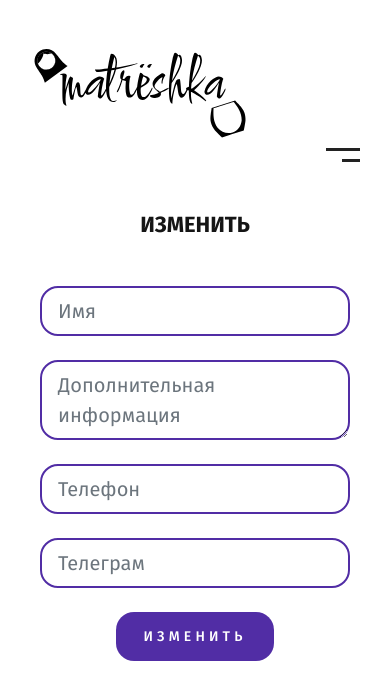
After one commit to deisof/IT-FEST2022, a Flask app: template templates/change.html in a window 390 px wide. The commit adds this page. Shown: the top 700 px of the page. Run offline with Flask 2, Linux system fonts and the light colour scheme; the template is opened without the code that fills it, so the values that code supplies are empty; some libraries are stand-ins or nearby versions.

Commit message:
аудцд

```diff
--- a/data/card_api.py
+++ b/data/card_api.py
@@ -30,6 +30,10 @@ def catalog():
 @blueprint.route("/add_card", methods=['GET', 'POST'])
 def add_card():
     return render_template("add_card.html")
+
+@blueprint.route("/change", methods=['GET', 'POST'])
+def change():
+    return render_template("change.html")
 
 
 # @blueprint.route("/shop", methods=['GET', 'POST'])
--- a/templates/add_card.html
+++ b/templates/add_card.html
@@ -31,7 +31,7 @@
             <div class="col-md-6">
                 <div class="add_card_block center-block-right">
                     <form action="">
-                        <textarea class="form-control form-control form-control-lg col-6 my-4" placeholder="Дополнительная информация"s></textarea>
+                        <textarea class="form-control form-control form-control-lg col-6 my-4" placeholder="Дополнительная информация"></textarea>
                         <button class="btn button-purple">Подтвердить</button>
                     </form>
                 </div>
--- /dev/null
+++ b/templates/change.html
@@ -0,0 +1,73 @@
+<!DOCTYPE html>
+<html lang="en">
+
+<head>
+    <meta charset="UTF-8">
+    <meta http-equiv="X-UA-Compatible" content="IE=edge">
+    <meta name="viewport" content="width=device-width, initial-scale=1.0">
+    <title>Matrёshka | Изменение</title>
+    <link rel="preconnect" href="https://fonts.googleapis.com">
+    <link rel="preconnect" href="https://fonts.gstatic.com" crossorigin>
+    <link href="https://fonts.googleapis.com/css2?family=Fira+Sans:wght@400;500;700&display=swap" rel="stylesheet">
+    <link rel="stylesheet" href="/static/css/bootstrap.min.css">
+    <link rel="stylesheet" href="/static/css/owl.carousel.min.css">
+    <link rel="stylesheet" href="/static/css/owl.theme.default.min.css">
+    <link rel="stylesheet" href="/static/css/main.css">
+</head>
+
+<body>
+
+    <container>
+        <div class="row">
+            <div class="col-md-6">
+
+                {% include 'header.html' %}
+
+
+                <!-- Main -->
+
+                <div class="container">
+                    <div class="reg">
+                        <div class="row d-flex justify-content-center align-items-center h-100">
+                            <div class="col-12 col-md-12 col-lg-12 col-xl-8">
+                                <div class="card-body text-center">
+                                    <h3 class="fw-bold mb-5 text-center text-uppercase">Изменить</h3>
+                                    <form method="POST" action="registration">
+                                        <input type="name" name="name" id=""
+                                            class="form-control form-control-lg col-sm-12 mb-4" placeholder="Имя" />
+                                        <textarea type="info" name="info" id=""
+                                            class="form-control form-control form-control-lg col-12 my-4" placeholder="Дополнительная информация"></textarea>
+                                        <input type="phone" name="phone" id=""
+                                            class="form-control form-control-lg col-sm-12 mb-4" placeholder="Телефон" />
+                                        <input type="text" name="text" id=""
+                                            class="form-control form-control-lg col-sm-12 mb-4" placeholder="Телеграм" />
+                                        <button class="btn button-purple col-sm-12 mb-4" type="submit"
+                                            name="register">Изменить</button>
+                                    </form>
+
+
+                                </div>
+                            </div>
+                        </div>
+                    </div>
+                </div>
+            </div>
+            <div class="col-md-6 d-none d-xs-none d-sm-none d-md-block d-lg-block d-xl-block d-x xl-block be-static">
+                <div class="paint">
+                </div>
+            </div>
+        </div>
+    </container>
+
+    <!-- Scripts -->
+
+    <script src="https://ajax.googleapis.com/ajax/libs/jquery/2.1.1/jquery.min.js"></script>
+    <script src="https://cdn.jsdelivr.net/npm/bootstrap@5.0.2/dist/js/bootstrap.bundle.min.js"
+        integrity="sha384-MrcW6ZMFYlzcLA8Nl+NtUVF0sA7MsXsP1UyJoMp4YLEuNSfAP+JcXn/tWtIaxVXM"
+        crossorigin="anonymous"></script>
+    <script src="/static/js/jquery-3.6.0.min.js"></script>
+    <script src="/static/js/owl.carousel.min.js"></script>
+    <script src="/static/js/main.js"></script>
+</body>
+
+</html>
```
